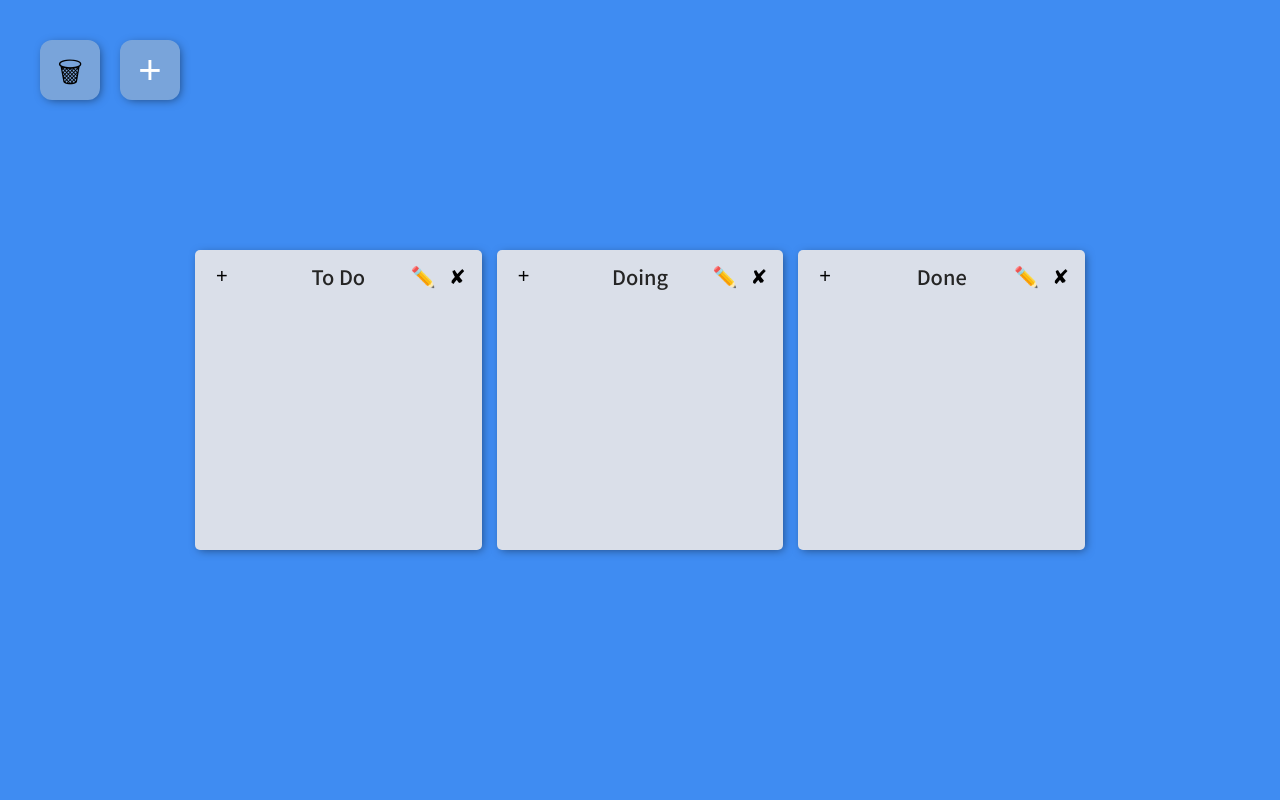
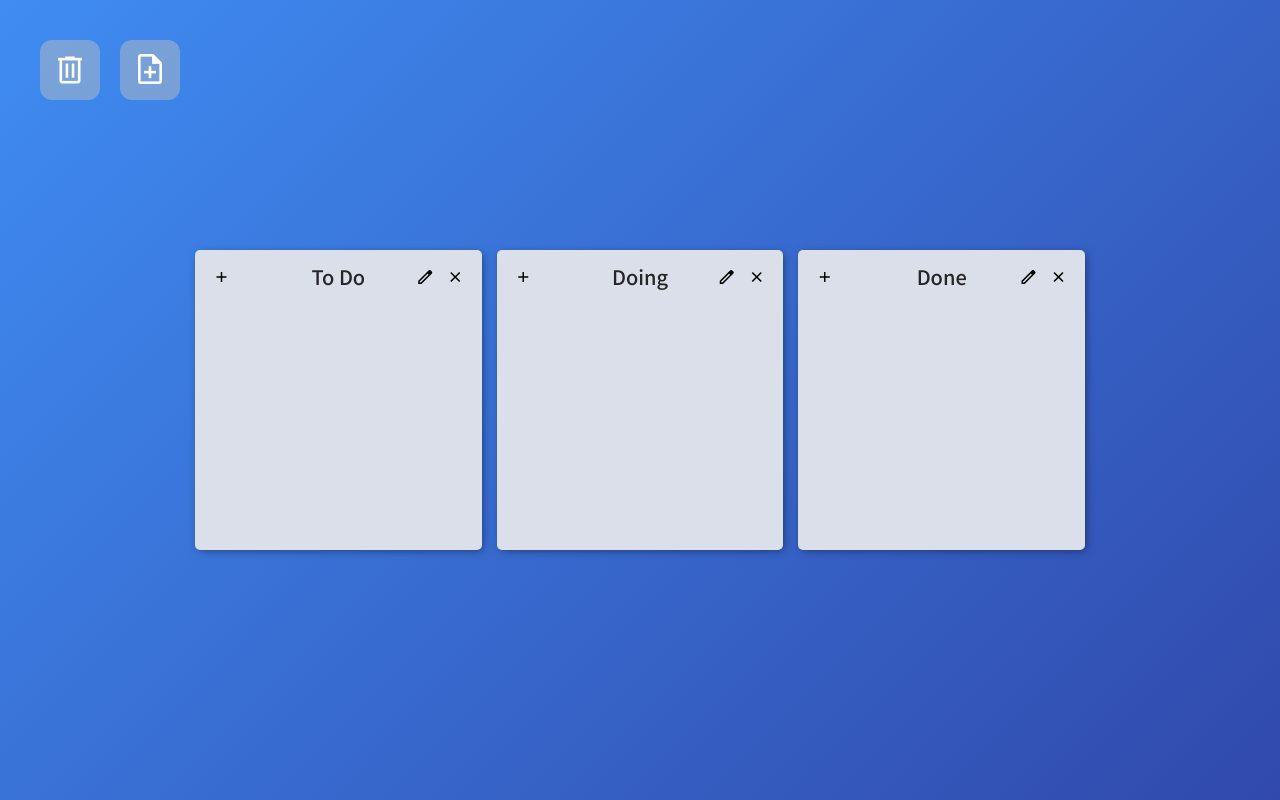
Before and after one commit to songforthemute/rello, a React (Create React App) app: page / in a window 1280 px wide. Built offline with nearby package versions, Linux system fonts and the light colour scheme.

Commit message:
CSS works
using google material icon
adapt material design
background gradient

```diff
--- a/public/index.html
+++ b/public/index.html
@@ -11,8 +11,12 @@
         <link rel="preconnect" href="https://fonts.googleapis.com" />
         <link rel="preconnect" href="https://fonts.gstatic.com" crossorigin />
         <link
-            href="https://fonts.googleapis.com/css2?family=Noto+Sans+KR:wght@300;400;500&display=swap"
+            href="https://fonts.googleapis.com/css2?family=Noto+Sans+KR:wght@300;400;500;600&display=swap"
             rel="stylesheet"
+        />
+        <link
+            rel="stylesheet"
+            href="https://fonts.googleapis.com/css2?family=Material+Symbols+Outlined:opsz,wght,FILL,GRAD@48,600,1,0"
         />
         <title>To Do App</title>
     </head>
--- a/src/GlobalStyle.tsx
+++ b/src/GlobalStyle.tsx
@@ -35,7 +35,8 @@ const GlobalStyle = createGlobalStyle`
         font-weight: 400;
         font-family: 'Noto Sans KR', sans-serif;
         font-size: 13px;
-        background-color: ${(props) => props.theme.bgColor};
+        /* background-color: ${(props) => props.theme.bgColor}; */
+        background: linear-gradient(135deg, rgba(63,140,242,1) 0%, rgba(49,73,172,1) 100%);
         color: #252525;
     }
     menu, ol, ul {
--- a/src/components/AddForm.tsx
+++ b/src/components/AddForm.tsx
@@ -16,14 +16,14 @@ const ToggleBtn = styled.button<{ showForm: boolean }>`
     color: white;
     padding: auto;
     border-radius: 12px;
-    font-size: 40px;
-    font-weight: 300;
     cursor: pointer;
-    transition: all 0.35s ease-in-out;
+    transition: all 0.25s ease-in-out;
     box-shadow: ${(props) =>
-        props.showForm
-            ? `inset ${props.theme.boxShadow}`
-            : props.theme.boxShadow};
+        props.showForm ? `inset ${props.theme.boxShadow}` : ""};
+    div {
+        font-size: 36px;
+        padding: auto;
+    }
     /* desktop & laptop */
     @media screen and (min-width: 769px) {
         &:hover {
@@ -50,12 +50,12 @@ const ToggleBtn = styled.button<{ showForm: boolean }>`
     }
 `;
 
-const Form = styled.form<{ showForm: boolean }>`
-    display: ${(props) => (props.showForm ? "flex" : "none")};
+const Form = styled.form`
+    display: flex;
     position: absolute;
     justify-content: center;
     align-items: center;
-    transition: all 0.35s ease-in-out;
+    transition: all 0.25s ease-in-out;
     top: 50px;
     left: 220px;
     /* tablet */
@@ -94,18 +94,23 @@ const Form = styled.form<{ showForm: boolean }>`
 `;
 
 const SubmitBtn = styled.button`
+    cursor: pointer;
     margin-left: 20px;
     border: none;
     border-radius: 25%;
     width: 40px;
     height: 40px;
-    font-size: 20px;
     padding: auto;
     text-align: center;
     background-color: rgba(180, 190, 195, 0.5);
     color: white;
-    box-shadow: ${(props) => props.theme.boxShadow};
-    transition: all 0.35s ease-in-out;
+    /* box-shadow: ${(props) => props.theme.boxShadow}; */
+    transition: all 0.25s ease-in-out;
+    div {
+        font-size: 24px;
+        padding: auto;
+    }
+
     /* tablet */
     @media screen and (max-width: 768px) {
         width: 25px;
@@ -140,23 +145,26 @@ const AddForm = () => {
     };
 
     const _onClickToggle = () => {
-        // Add input form in modal window ?
         setShowForm((prev) => !prev);
     };
 
     return (
         <>
             <ToggleBtn onClick={_onClickToggle} showForm={showForm}>
-                +
+                <div className="material-symbols-outlined">note_add</div>
             </ToggleBtn>
-            <Form onSubmit={handleSubmit(onValid)} showForm={showForm}>
+            {showForm && (
+                <Form onSubmit={handleSubmit(onValid)}>
                     <input
                         {...register("newBoard", { required: true })}
                         type="text"
                         placeholder="Enter new board name."
                     />
-                <SubmitBtn>&rarr;</SubmitBtn>
+                    <SubmitBtn>
+                        <div className="material-symbols-outlined">check</div>
+                    </SubmitBtn>
                 </Form>
+            )}
         </>
     );
 };
--- a/src/components/Bin.tsx
+++ b/src/components/Bin.tsx
@@ -33,17 +33,23 @@ const TrashBin = styled.button`
 `;
 
 const Area = styled.div<{ isDraggingOver: boolean }>`
-    cursor: pointer;
     width: inherit;
     height: inherit;
+    color: white;
     padding: 12px;
     border-radius: 12px;
-    transition: all 0.35s ease-in-out;
-    background-color: ${(props) => (props.isDraggingOver ? "tomato" : "")};
+    transition: all 0.25s ease-in-out;
+    background-color: ${(props) => (props.isDraggingOver ? "#FF0000" : "")};
     box-shadow: ${(props) =>
-        props.isDraggingOver
-            ? `inset ${props.theme.boxShadow}`
-            : props.theme.boxShadow};
+        props.isDraggingOver ? `inset ${props.theme.boxShadow}` : ""};
+    div {
+        font-size: 36px;
+        padding: auto;
+    }
+    &:hover,
+    &:focus {
+        box-shadow: inset ${(props) => props.theme.boxShadow};
+    }
     /* tablet */
     @media screen and (max-width: 768px) {
         padding: 10px;
@@ -64,7 +70,7 @@ const Bin = () => {
                         {...provided.droppableProps}
                         isDraggingOver={snapshot.isDraggingOver}
                     >
-                        <div>🗑</div>
+                        <div className="material-symbols-outlined">delete</div>
                         {provided.placeholder}
                     </Area>
                 )}
--- a/src/components/Board.tsx
+++ b/src/components/Board.tsx
@@ -32,15 +32,21 @@ const Btn = styled.button<{ l: string; r: string }>`
     position: absolute;
     left: ${(props) => props.l};
     right: ${(props) => props.r};
+    width: 28px;
+    height: 28px;
     cursor: pointer;
-    font-size: 20px;
     background-color: transparent;
-    margin-left: 5px;
+    margin-left: 2.5px;
+    margin-right: 2.5px;
     border: none;
-    border-radius: 10px;
+    border-radius: 6px;
     text-align: center;
-    padding: auto;
-    transition: box-shadow 0.35s ease-in-out;
+    padding: 4px;
+    transition: box-shadow 0.25s ease-in-out;
+    div {
+        font-size: 20px;
+        padding: auto;
+    }
     &:hover {
         box-shadow: inset ${(props) => props.theme.boxShadow};
     }
@@ -125,6 +131,7 @@ const Board = ({ toDos, boardId }: InterfaceBoardProps) => {
         if (titleInputRef.current!.type === "text") {
             titleInputRef.current!.type = "hidden";
         } else {
+            toDoInputRef.current!.type = "hidden";
             titleInputRef.current!.type = "text";
             titleInputRef.current!.focus();
         }
@@ -134,6 +141,7 @@ const Board = ({ toDos, boardId }: InterfaceBoardProps) => {
         if (toDoInputRef.current!.type === "text") {
             toDoInputRef.current!.type = "hidden";
         } else {
+            titleInputRef.current!.type = "hidden";
             toDoInputRef.current!.type = "text";
             toDoInputRef.current!.focus();
         }
@@ -183,20 +191,20 @@ const Board = ({ toDos, boardId }: InterfaceBoardProps) => {
             <Title>
                 <span>{boardId}</span>
                 <Btn l="10px" r="initial" onClick={_onClickToDoInput}>
-                    +
+                    <div className="material-symbols-outlined">add</div>
                 </Btn>
                 <Btn l="initial" r="40px" onClick={_onClickTitleInput}>
-                    ✏️
+                    <div className="material-symbols-outlined">edit</div>
                 </Btn>
                 <Btn l="initial" r="10px" onClick={_onClickRemoveBoard}>
-                    ✘
+                    <div className="material-symbols-outlined">close</div>
                 </Btn>
             </Title>
             <Form onSubmit={_onSubmit}>
                 <Input
                     ref={titleInputRef}
                     type="hidden"
-                    placeholder="Enter a board title to replace"
+                    placeholder="Enter a board title to replace."
                     onChange={_onChange}
                 />
             </Form>
--- a/src/components/DetailModal.tsx
+++ b/src/components/DetailModal.tsx
@@ -16,40 +16,69 @@ const BackGround = styled.div`
 const Modal = styled.div`
     position: relative;
     /* display: flex; */
-    background-color: azure;
+    background-color: ${(props) => props.theme.boardColor};
     border-radius: 10px;
     box-shadow: ${(props) => props.theme.boxShadow};
     width: 60vw;
-    height: 60vh;
+    height: auto;
 `;
 
-const Btn = styled.button<{ space: string }>`
+const Btn = styled.button<{ t: string; r: string }>`
     position: absolute;
-    top: 10px;
-    right: ${(props) => props.space};
+    top: ${(props) => props.t};
+    right: ${(props) => props.r};
     outline: none;
     border: 0;
-    border-radius: 5px;
-    padding: 8px;
+    border-radius: 10px;
+    width: 36px;
+    height: 36px;
+    padding: 5px;
     cursor: pointer;
     background-color: transparent;
-    &:hover {
+    transition: all 0.35s ease-in-out;
+    span {
+        font-size: 26px;
+        padding: auto;
+    }
+    &:hover,
+    &:focus {
+        color: ${(props) => props.theme.bgColor};
         box-shadow: inset ${(props) => props.theme.boxShadow};
     }
 `;
 
 const Context = styled.div`
-    margin: 10px;
+    margin: 20px;
+    margin-top: 50px;
 `;
 
 const Title = styled.div`
-    padding: 20px 10px;
-    font-size: 20px;
-    font-weight: 500;
+    padding: 10px 40px 10px 20px;
+    font-size: 24px;
+    border-radius: 10px;
+    background-color: ${(props) => props.theme.cardColor};
+    margin-bottom: 20px;
 `;
 
-const Description = styled.div`
-    padding: 10px;
+const Dated = styled.div`
+    padding: 20px 10px 10px 10px;
+    font-style: italic;
+`;
+
+const Subject = styled.h2`
+    position: relative;
+    font-size: 14px;
+    font-weight: 600;
+    padding-bottom: 6px;
+    padding-left: 10px;
+    font-style: italic;
+`;
+
+const Detail = styled.div`
+    padding: 20px;
+    padding-right: 40px;
+    border-radius: 10px;
+    background-color: ${(props) => props.theme.cardColor};
 `;
 
 const DetailModal = () => {
@@ -73,25 +102,25 @@ const DetailModal = () => {
     return (
         <BackGround>
             <Modal>
-                <Btn space={"40px"} onClick={_onClickModify}>
-                    ✏️
+                <Btn t={"10px"} r={"10px"} onClick={_onClickClose}>
+                    <span className="material-symbols-outlined">close</span>
                 </Btn>
-                <Btn space={"10px"} onClick={_onClickClose}>
-                    ❌
+                <Btn t={"10px"} r={"50px"} onClick={_onClickModify}>
+                    <span className="material-symbols-outlined">edit_note</span>
                 </Btn>
                 <Context>
-                    <Description>
-                        {dateConverter(detailModal.modal?.id!)}
-                    </Description>
+                    <Subject>Title</Subject>
                     <Title>{detailModal.modal?.payload.title}</Title>
                     {/* <Description>{detailModal.modal?.payload.description}</Description> */}
-                    <Description>
+                    <Subject>Details</Subject>
+                    <Detail>
                         Lorem ipsum dolor sit amet consectetur adipisicing elit.
                         Quas accusamus modi, provident ducimus debitis, iure
                         aliquid autem magni laboriosam explicabo nesciunt!
                         Obcaecati dicta minus pariatur impedit repellendus nemo
                         deleniti. Delectus.
-                    </Description>
+                    </Detail>
+                    <Dated>{dateConverter(detailModal.modal?.id!)}</Dated>
                 </Context>
             </Modal>
         </BackGround>
--- a/src/components/DraggableCard.tsx
+++ b/src/components/DraggableCard.tsx
@@ -11,7 +11,7 @@ interface InterfaceCardProps {
 const Card = styled.div<InterfaceCardProps>`
     border-radius: 10px;
     margin-bottom: 5px;
-    padding: 10px 10px;
+    padding: 10px;
     background-color: ${(props) =>
         props.isDragging ? props.theme.accentColor : props.theme.cardColor};
     box-shadow: ${(props) =>
@@ -21,37 +21,21 @@ const Card = styled.div<InterfaceCardProps>`
     align-items: center;
 `;
 
-const RemoveButton = styled.button`
+const Btn = styled.button`
+    width: 28px;
+    height: 28px;
+    padding: 4px;
     cursor: pointer;
-    border: none;
-    border-radius: 8px;
+    border: 0;
+    border-radius: 6px;
     text-align: center;
-    padding: 0px;
-    width: 25px;
-    height: auto;
     background-color: transparent;
-    font-size: 24px;
-    color: red;
-    transition: all 0.25s ease-in-out;
-    &:hover,
-    &:focus {
-        color: black;
-        box-shadow: inset ${(props) => props.theme.boxShadow};
-    }
-`;
-
-const DetailButton = styled.button`
-    cursor: pointer;
-    border: none;
-    border-radius: 8px;
-    text-align: center;
-    padding: 0px;
-    width: 25px;
-    height: auto;
-    background-color: transparent;
-    font-size: 24px;
     color: black;
     transition: all 0.25s ease-in-out;
+    div {
+        font-size: 20px;
+        padding: auto;
+    }
     &:hover,
     &:focus {
         color: ${(props) => props.theme.bgColor};
@@ -83,6 +67,10 @@ const DraggableCard = ({
     const [toDos, setToDos] = useRecoilState(toDoState);
     const setDetailModal = useSetRecoilState(modalState);
     const _onClickRemove = () => {
+        const ok = window.confirm(
+            "Are you sure you want to remove this card?\nYou cannot reverse this card."
+        );
+        ok &&
             setToDos((current) => {
                 const removed = current[boardId].filter(
                     (toDo) => toDo.id !== cardId
@@ -110,12 +98,16 @@ const DraggableCard = ({
                 >
                     <span>{title}</span>
                     <span>
-                        <DetailButton onClick={_onClickDetail}>
-                            &equiv;
-                        </DetailButton>
-                        <RemoveButton onClick={_onClickRemove}>
-                            &times;
-                        </RemoveButton>
+                        <Btn onClick={_onClickDetail}>
+                            <div className="material-symbols-outlined">
+                                more_horiz
+                            </div>
+                        </Btn>
+                        <Btn onClick={_onClickRemove}>
+                            <div className="material-symbols-outlined">
+                                close
+                            </div>
+                        </Btn>
                     </span>
                 </Card>
             )}
```
Also changed, not shown: src/App.tsx (+7 -1 lines). Lines whose indentation alone changed are shown as unchanged.
